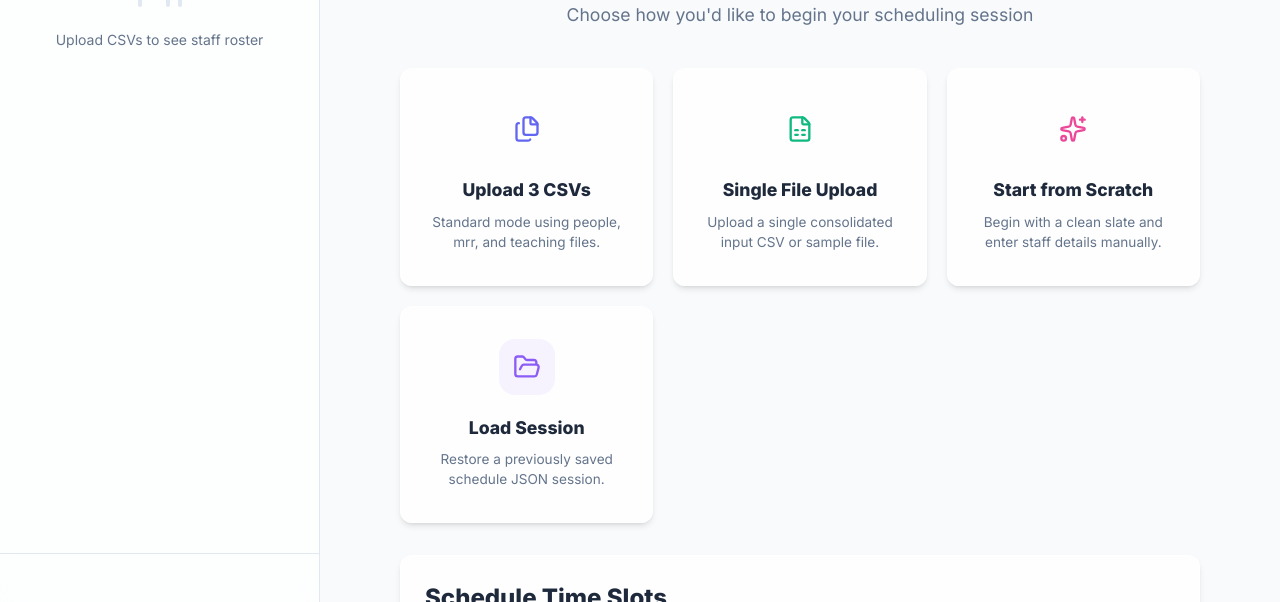
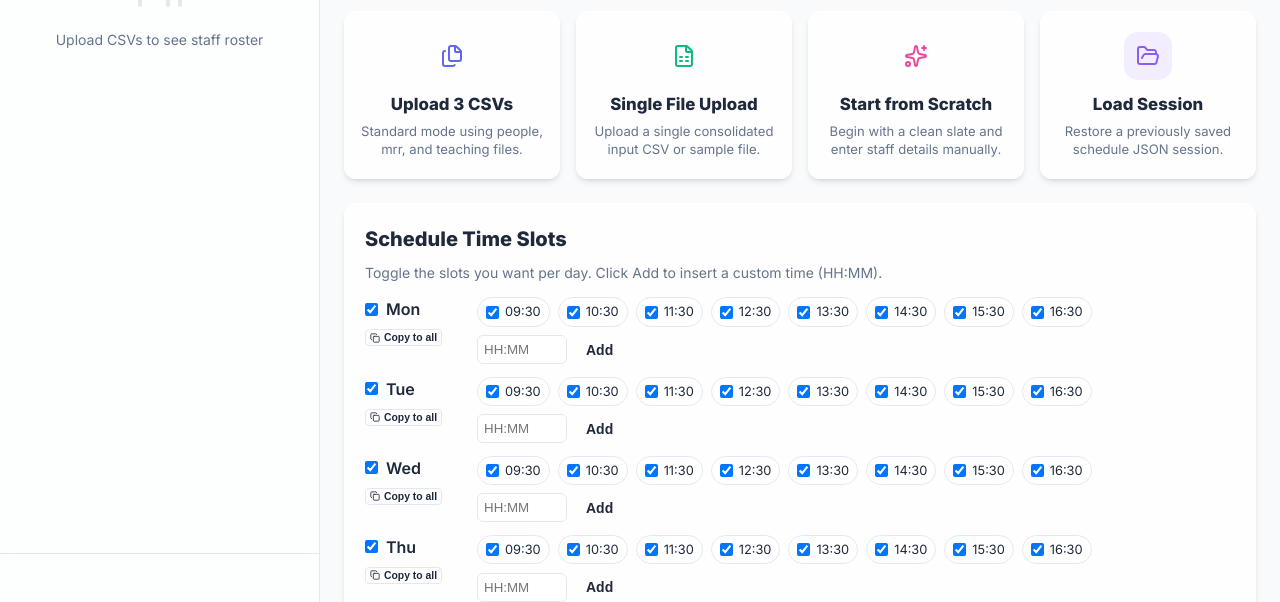
Before and after one commit to drjchen1/MRR-Scheduler, a website: page index.html in a window 1280 px wide. Shown: the part 198-800 px from the top of the page. Drawn offline with nearby package versions, Linux system fonts and the light colour scheme.

Commit message:
cosmetic improvement

```diff
--- a/index.html
+++ b/index.html
@@ -79,70 +79,55 @@
 
             <div class="content-body" id="app-body">
                 <!-- Landing State: Options -->
-                <div id="landing-stage" class="animate-fade-in" style="max-width: 800px; margin: 40px auto;">
-                    <div style="text-align: center; margin-bottom: 40px;">
-                        <h1 style="font-size: 2.5rem; font-weight: 800; color: var(--text); margin-bottom: 12px;">
-                            Welcome to Shift Happens</h1>
-                        <p style="color: var(--text-muted); font-size: 1.1rem;">Choose how you'd like to begin your
-                            scheduling session</p>
+                <div id="landing-stage" class="landing-container animate-fade-in">
+                    <div class="landing-header">
+                        <h1>Welcome to Shift Happens</h1>
+                        <p>Choose how you'd like to begin your scheduling session</p>
                     </div>
 
-                    <div style="display: grid; grid-template-columns: repeat(auto-fit, minmax(200px, 1fr)); gap: 20px;">
+                    <div class="options-grid">
                         <!-- Option 1: 3 CSVs -->
-                        <div class="glass-card option-card" onclick="showTripleUpload()"
-                            style="cursor: pointer; transition: transform 0.2s; display: flex; flex-direction: column; align-items: center; text-align: center; padding: 32px 20px;">
-                            <div
-                                style="width: 56px; height: 56px; background: var(--primary)11; border-radius: 16px; display: flex; align-items: center; justify-content: center; margin-bottom: 20px;">
-                                <i data-lucide="files" style="width: 28px; height: 28px; color: var(--primary);"></i>
+                        <div class="glass-card option-card" onclick="showTripleUpload()">
+                            <div class="option-card-icon" style="background: var(--primary)15;">
+                                <i data-lucide="files" style="color: var(--primary);"></i>
                             </div>
-                            <h3 style="margin-bottom: 8px; font-size: 1.1rem;">Upload 3 CSVs</h3>
-                            <p style="font-size: 0.85rem; color: var(--text-muted); flex: 1;">Standard mode using
-                                people, mrr, and teaching files.</p>
+                            <h3>Upload 3 CSVs</h3>
+                            <p>Standard mode using people, mrr, and teaching files.</p>
                         </div>
 
                         <!-- Option 2: Single CSV File -->
-                        <div class="glass-card option-card" onclick="showSingleUpload()"
-                            style="cursor: pointer; transition: transform 0.2s; display: flex; flex-direction: column; align-items: center; text-align: center; padding: 32px 20px;">
-                            <div
-                                style="width: 56px; height: 56px; background: var(--success)11; border-radius: 16px; display: flex; align-items: center; justify-content: center; margin-bottom: 20px;">
-                                <i data-lucide="file-spreadsheet" style="width: 28px; height: 28px; color: var(--success);"></i>
+                        <div class="glass-card option-card" onclick="showSingleUpload()">
+                            <div class="option-card-icon" style="background: var(--success)15;">
+                                <i data-lucide="file-spreadsheet" style="color: var(--success);"></i>
                             </div>
-                            <h3 style="margin-bottom: 8px; font-size: 1.1rem;">Single File Upload</h3>
-                            <p style="font-size: 0.85rem; color: var(--text-muted); flex: 1;">Upload a single consolidated
-                                input CSV or sample file.</p>
+                            <h3>Single File Upload</h3>
+                            <p>Upload a single consolidated input CSV or sample file.</p>
                         </div>
 
                         <!-- Option 3: Start from Scratch -->
-                        <div class="glass-card option-card" onclick="startManual()"
-                            style="cursor: pointer; transition: transform 0.2s; display: flex; flex-direction: column; align-items: center; text-align: center; padding: 32px 20px;">
-                            <div
-                                style="width: 56px; height: 56px; background: var(--accent)11; border-radius: 16px; display: flex; align-items: center; justify-content: center; margin-bottom: 20px;">
-                                <i data-lucide="sparkles" style="width: 28px; height: 28px; color: var(--accent);"></i>
+                        <div class="glass-card option-card" onclick="startManual()">
+                            <div class="option-card-icon" style="background: var(--accent)15;">
+                                <i data-lucide="sparkles" style="color: var(--accent);"></i>
                             </div>
-                            <h3 style="margin-bottom: 8px; font-size: 1.1rem;">Start from Scratch</h3>
-                            <p style="font-size: 0.85rem; color: var(--text-muted); flex: 1;">Begin with a clean slate
-                                and enter staff details manually.</p>
+                            <h3>Start from Scratch</h3>
+                            <p>Begin with a clean slate and enter staff details manually.</p>
                         </div>
 
                         <!-- Option 4: Load Session -->
-                        <div class="glass-card option-card" onclick="showSingleUpload()"
-                            style="cursor: pointer; transition: transform 0.2s; display: flex; flex-direction: column; align-items: center; text-align: center; padding: 32px 20px;">
-                            <div
-                                style="width: 56px; height: 56px; background: #8b5cf611; border-radius: 16px; display: flex; align-items: center; justify-content: center; margin-bottom: 20px;">
-                                <i data-lucide="folder-open" style="width: 28px; height: 28px; color: #8b5cf6;"></i>
+                        <div class="glass-card option-card" onclick="showSingleUpload()">
+                            <div class="option-card-icon" style="background: #8b5cf618;">
+                                <i data-lucide="folder-open" style="color: #8b5cf6;"></i>
                             </div>
-                            <h3 style="margin-bottom: 8px; font-size: 1.1rem;">Load Session</h3>
-                            <p style="font-size: 0.85rem; color: var(--text-muted); flex: 1;">Restore a previously saved
-                                schedule JSON session.</p>
+                            <h3>Load Session</h3>
+                            <p>Restore a previously saved schedule JSON session.</p>
                         </div>
-
                     </div>
 
-                                        <div class="glass-card" id="schedule-config" style="margin-top: 32px; padding: 24px;">
-                        <h2 style="margin-bottom: 12px;">Schedule Time Slots</h2>
-                        <p style="color: var(--text-muted); font-size: 0.9rem; margin-bottom: 16px;">Toggle the slots you want per day. Click Add to insert a custom time (HH:MM).</p>
-
-                        <div id="schedule-days" style="display: grid; grid-template-columns: 1fr; gap: 14px;"></div>
+                    <div class="glass-card" id="schedule-config" style="margin-top: 24px; padding: 20px;">
+                        <h2 style="margin-bottom: 8px; font-size: 1.25rem;">Schedule Time Slots</h2>
+                        <p style="color: var(--text-muted); font-size: 0.875rem; margin-bottom: 14px;">Toggle the slots you want per day. Click Add to insert a custom time (HH:MM).</p>
+
+                        <div id="schedule-days" style="display: grid; grid-template-columns: 1fr; gap: 12px;"></div>
 
                         <div style="display: flex; gap: 12px; margin-top: 16px;">
                             <button class="btn btn-primary" onclick="applySlotConfig()">Apply</button>
@@ -150,8 +135,8 @@
                         </div>
                     </div>
 
-                    <div style="text-align: center; margin-top: 40px;">
-                        <button class="btn btn-ghost" onclick="downloadSample()" style="gap: 12px; padding: 12px 24px;">
+                    <div style="text-align: center; margin-top: 24px;">
+                        <button class="btn btn-ghost" onclick="downloadSample()" style="gap: 10px; padding: 10px 20px;">
                             <i data-lucide="download-cloud"></i>
                             <span>Download Sample Input Format</span>
                         </button>
--- a/style.css
+++ b/style.css
@@ -112,6 +112,92 @@
     padding: 24px;
     box-shadow: var(--shadow);
 }
+
+/* Landing Stage & Option Cards */
+.landing-container {
+    max-width: 980px;
+    margin: 20px auto;
+}
+
+.landing-header {
+    text-align: center;
+    margin-bottom: 24px;
+}
+
+.landing-header h1 {
+    font-size: 2rem;
+    font-weight: 800;
+    color: var(--text);
+    margin-bottom: 6px;
+}
+
+.landing-header p {
+    color: var(--text-muted);
+    font-size: 0.95rem;
+}
+
+.options-grid {
+    display: grid;
+    grid-template-columns: repeat(4, 1fr);
+    gap: 16px;
+}
+
+@media (max-width: 900px) {
+    .options-grid {
+        grid-template-columns: repeat(2, 1fr);
+    }
+}
+
+@media (max-width: 520px) {
+    .options-grid {
+        grid-template-columns: 1fr;
+    }
+}
+
+.option-card {
+    cursor: pointer;
+    transition: transform 0.2s ease, box-shadow 0.2s ease, border-color 0.2s ease;
+    display: flex;
+    flex-direction: column;
+    align-items: center;
+    text-align: center;
+    padding: 20px 16px;
+}
+
+.option-card:hover {
+    transform: translateY(-2px);
+    box-shadow: 0 8px 20px -4px rgba(0, 0, 0, 0.12);
+    border-color: var(--primary);
+}
+
+.option-card-icon {
+    width: 48px;
+    height: 48px;
+    border-radius: 14px;
+    display: flex;
+    align-items: center;
+    justify-content: center;
+    margin-bottom: 12px;
+}
+
+.option-card-icon i {
+    width: 24px;
+    height: 24px;
+}
+
+.option-card h3 {
+    margin-bottom: 6px;
+    font-size: 1.05rem;
+    font-weight: 700;
+}
+
+.option-card p {
+    font-size: 0.82rem;
+    color: var(--text-muted);
+    line-height: 1.35;
+    flex: 1;
+}
+
 
 /* Buttons */
 .btn {
```
